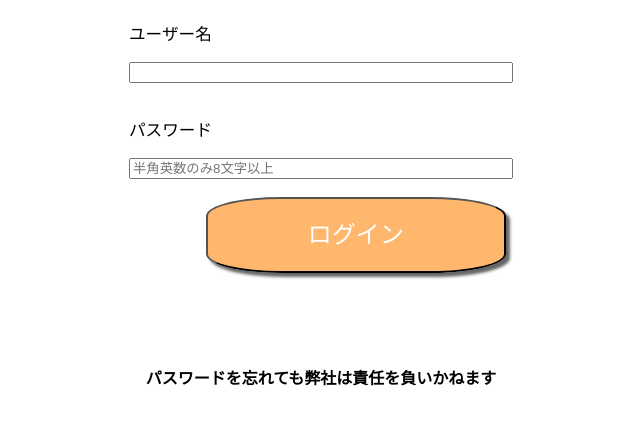
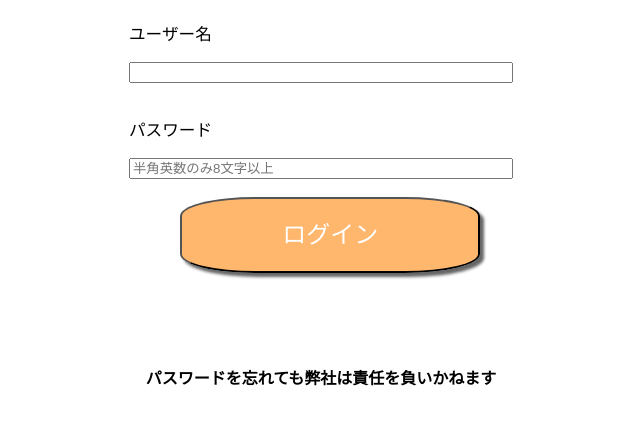
Before and after one commit to masa002/panelmatch, a PHP site: page /login.php in a window 1280 px wide. Shown: the part 181-606 px from the top of the page, without its empty margins (319-959 px from the left). Run offline with PHP 8.4, Linux system fonts and the light colour scheme.

Commit message:
Update login.php

```diff
--- a/login.php
+++ b/login.php
@@ -61,7 +61,7 @@ session_start();
             .login p {
                 font-size: 1.3vw;
             }
-            .logsub { margin-left: 6vw;
+            .logsub { margin-left: 4vw;
                 display       : inline-block;
                 border-radius : 25%;         /* 角丸       */
                 font-size     : 18pt;        /* 文字サイズ */
```
